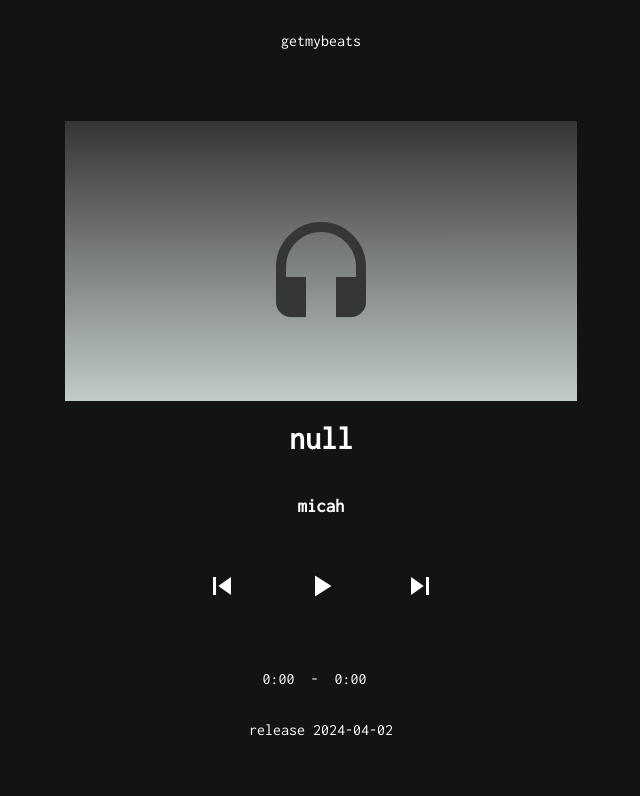
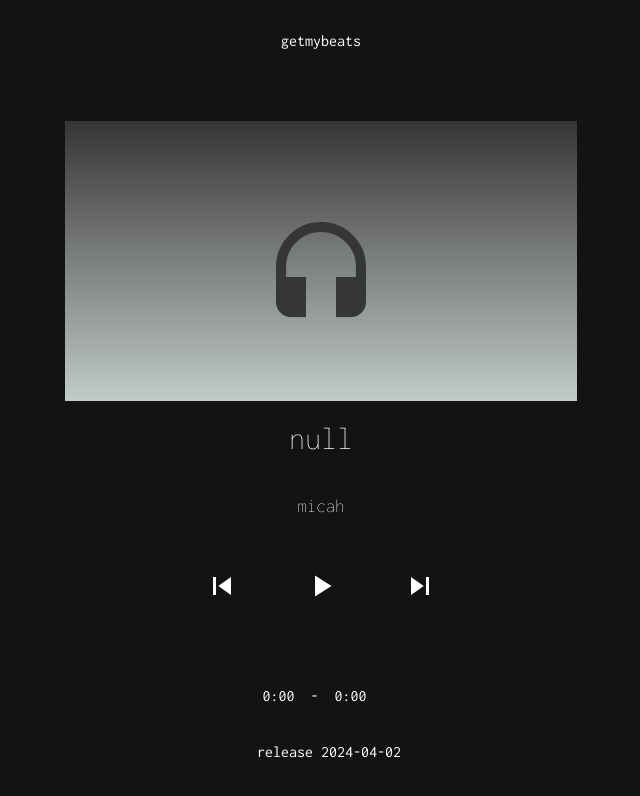
Before and after one commit to micahnorwoodjordan/getmybeats, an Angular app in the folder frontend-v3/: page / in a window 1280 px wide. Shown: the top 796 px of the page, without its empty margins (319-959 px from the left). Built offline with nearby package versions, Linux system fonts and the light colour scheme; no server answers.

Commit message:
small styling tweaks to declutter ui

```diff
--- a/frontend-v3/src/app/footer/footer.component.css
+++ b/frontend-v3/src/app/footer/footer.component.css
@@ -1,6 +1,9 @@
 .footer {
-    margin-top: 25vh;
+    position: absolute;
+    bottom: 5vh;
+    left: 45vw;
 }
+
 
 @media
 (width: 430px),  /* iPhone 14 Pro Max, iPhone 15 Plus and iPhone 15 Pro Max */
@@ -12,6 +15,6 @@
 (width: 375px),  /* iPhone X, iPhone Xs, iPhone 11 Pro, iPhone 12 Mini, and iPhone 13 Mini */
 (width: 375px) {  /* iphone SE */
     .footer {
-        margin-top: 15vh;
+        left: 35vw;
     }
 }
--- a/frontend-v3/src/app/player/player.component.html
+++ b/frontend-v3/src/app/player/player.component.html
@@ -36,6 +36,7 @@
         </div>
     </div>
     <div fxLayout="column" fxLayoutAlign="space-evenly center">
+        <br>
         <p class="current-time-text">{{ currentTime }}&nbsp; - &nbsp;{{ musicLength }}</p>
     </div>
 </div>
--- a/frontend-v3/src/styles.css
+++ b/frontend-v3/src/styles.css
@@ -1,7 +1,7 @@
 /* You can add global styles to this file, and also import other style files */
 
-html, body {
-    height: 100%;
-    background-color: rgb(20, 19, 19)
-}
+html, body { height: 100%; background-color: rgb(20, 19, 19) }
+
+h1, h2, h3 { font-weight: 45; }
+
 body { margin: 0; font-family: Inconsolata, Roboto, "Helvetica Neue", sans-serif; }
```
